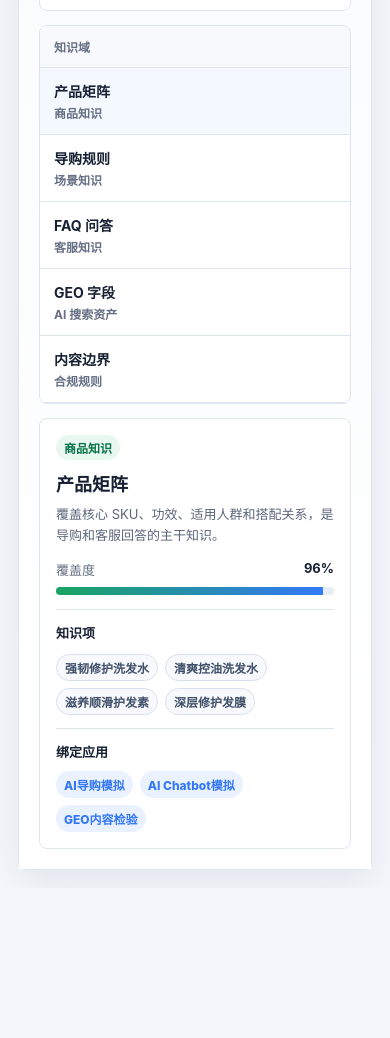
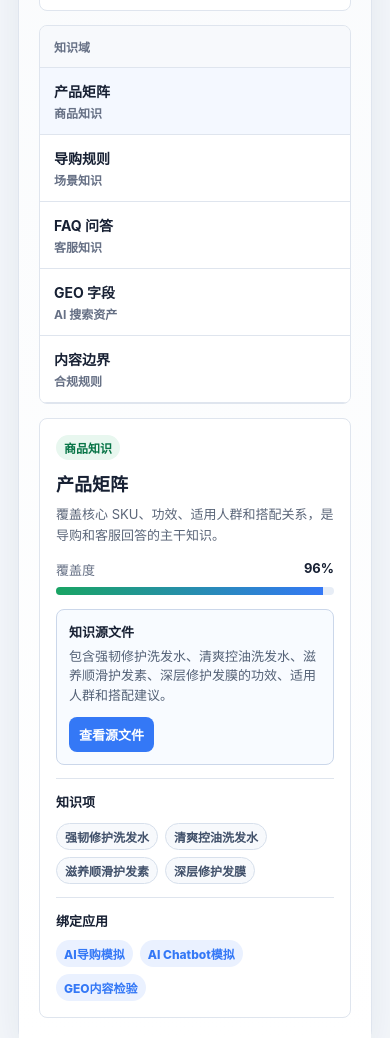
Before and after one commit to Nimoonest/Enterprise-Knowledge-Management-Platform, a plain HTML site: page index.html in a window 390 px wide. Shown: the part 792-1830 px from the top of the page. Before the commit the page ends 1680 px from the top, so only its background shows below. Drawn offline with Linux system fonts and the light colour scheme.

Commit message:
Add knowledge source file links

```diff
--- a/script.js
+++ b/script.js
@@ -78,6 +78,8 @@ const libraryAssets = [
     apps: ["AI导购模拟", "AI Chatbot模拟", "GEO内容检验"],
     items: ["强韧修护洗发水", "清爽控油洗发水", "滋养顺滑护发素", "深层修护发膜"],
     summary: "覆盖核心 SKU、功效、适用人群和搭配关系，是导购和客服回答的主干知识。",
+    sourceFile: "./sources/product-matrix.md",
+    sourcePreview: "包含强韧修护洗发水、清爽控油洗发水、滋养顺滑护发素、深层修护发膜的功效、适用人群和搭配建议。",
   },
   {
     id: "rules",
@@ -91,6 +93,8 @@ const libraryAssets = [
     apps: ["AI导购模拟"],
     items: ["出油但发尾干", "干枯毛躁受损", "头皮敏感"],
     summary: "把用户发质和场景诉求映射到产品组合，决定导购回答是否像业务专家。",
+    sourceFile: "./sources/guide-rules.md",
+    sourcePreview: "覆盖出油但发尾干、干枯毛躁受损、头皮敏感三类导购场景及推荐组合。",
   },
   {
     id: "faq",
@@ -104,6 +108,8 @@ const libraryAssets = [
     apps: ["AI Chatbot模拟", "AI导购模拟"],
     items: ["是否每天使用", "主要功效", "敏感头皮", "出油发尾干", "烫染受损"],
     summary: "覆盖常见问答与用户顾虑，适合验证客服回答准确性和一致性。",
+    sourceFile: "./sources/faq.md",
+    sourcePreview: "包含每日使用、主要功效、敏感头皮、出油发尾干、烫染受损等高频 FAQ。",
   },
   {
     id: "geo",
@@ -117,6 +123,8 @@ const libraryAssets = [
     apps: ["GEO内容检验"],
     items: ["产品名称", "品类", "功效", "适用人群", "使用建议", "风险提示", "AI 搜索摘要建议"],
     summary: "用于结构化摘要和 AI 搜索可读性检查，后续应按 SKU 补齐字段。",
+    sourceFile: "./sources/geo-fields.md",
+    sourcePreview: "定义产品名称、品类、功效、适用人群、使用建议、风险提示和 AI 搜索摘要建议。",
   },
   {
     id: "boundaries",
@@ -130,6 +138,8 @@ const libraryAssets = [
     apps: ["AI Chatbot模拟", "GEO内容检验"],
     items: ["不夸大功效", "不替代医疗建议", "无知识库内容时不编造"],
     summary: "控制回答边界，避免医疗化、绝对化和无依据生成。",
+    sourceFile: "./sources/content-boundaries.md",
+    sourcePreview: "包含不夸大功效、不替代医疗建议、无知识库内容时不编造三条边界规则。",
   },
 ];
 const knowledgeMap = [
@@ -479,6 +489,13 @@ function renderLibrary(filterIndex = 0) {
           <span>覆盖度</span>
           <strong>${selected.coverage}%</strong>
           <div class="coverage-bar"><span style="width: ${selected.coverage}%"></span></div>
+        </div>
+        <div class="source-box">
+          <div>
+            <h4>知识源文件</h4>
+            <p>${escapeHtml(selected.sourcePreview)}</p>
+          </div>
+          <a href="${escapeHtml(selected.sourceFile)}" target="_blank" rel="noreferrer">查看源文件</a>
         </div>
         <div class="library-section">
           <h4>知识项</h4>
--- a/styles.css
+++ b/styles.css
@@ -1282,3 +1282,47 @@ h1 {
     min-width: 680px;
   }
 }
+.source-box {
+  border: 1px solid #cbd7ea;
+  background: #f8fbff;
+  border-radius: 8px;
+  padding: 12px;
+  margin: 14px 0 0;
+  display: grid;
+  grid-template-columns: minmax(0, 1fr) auto;
+  gap: 12px;
+  align-items: center;
+}
+
+.source-box h4 {
+  margin: 0 0 6px;
+  font-size: 13px;
+}
+
+.source-box p {
+  color: #536176;
+  font-size: 13px;
+  line-height: 1.5;
+  margin: 0;
+}
+
+.source-box a {
+  border-radius: 8px;
+  background: var(--blue);
+  color: #fff;
+  padding: 8px 10px;
+  text-decoration: none;
+  font-size: 13px;
+  font-weight: 800;
+  white-space: nowrap;
+}
+
+@media (max-width: 900px) {
+  .source-box {
+    grid-template-columns: 1fr;
+  }
+
+  .source-box a {
+    justify-self: start;
+  }
+}
```
Also changed, not shown: sources/content-boundaries.md (added, +10 -0 lines), sources/faq.md (added, +16 -0 lines), sources/geo-fields.md (added, +16 -0 lines), sources/guide-rules.md (added, +16 -0 lines), sources/product-matrix.md (added, +25 -0 lines).
